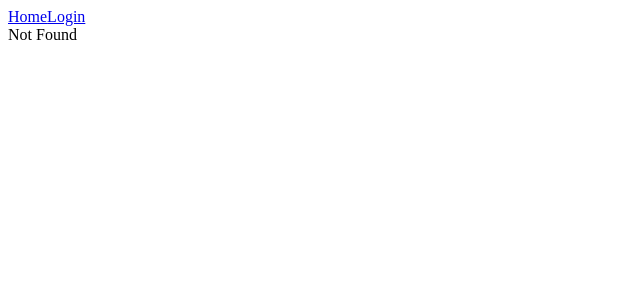
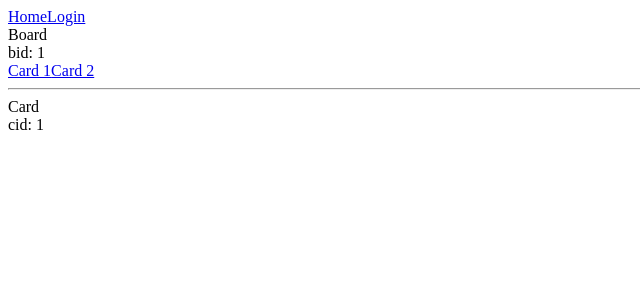
Before and after one commit to hyunto-example/vuejs-trello-lecture, a Vue app: page /b/1/c/1 in a window 1280 px wide. Before the commit this address had no page. Shown: the top 300 px of the page, without its empty margins (0-640 px from the left). Built offline with nearby package versions, Linux system fonts and the light colour scheme.

Commit message:
2. 라우팅 - 중첩 라우트
- router-view를 사용한 중첩 라우트 실습

```diff
--- a/src/components/Board.vue
+++ b/src/components/Board.vue
@@ -2,6 +2,10 @@
     <div>
         Board
         <div>bid: {{bid}}</div>
+        <router-link :to="`/b/${bid}/c/1`">Card 1</router-link>
+        <router-link :to="`/b/${bid}/c/2`">Card 2</router-link>
+        <hr>
+        <router-view></router-view>
     </div>
 </template>
 
--- /dev/null
+++ b/src/components/Card.vue
@@ -0,0 +1,30 @@
+<template>
+    <div>
+        Card
+        <div>
+            cid: {{cid}}
+        </div>
+    </div>
+</template>
+
+<script>
+export default {
+    created() {
+        this.cid = this.$route.params.cid
+    },
+    watch: {
+        '$route'() {
+            this.cid = this.$route.params.cid
+        }
+    },
+    data() {
+        return {
+            cid: 0
+        }
+    },
+}
+</script>
+
+<style>
+
+</style>
--- a/src/router/index.js
+++ b/src/router/index.js
@@ -4,6 +4,7 @@
 import Login from '../components/Login.vue';
 import NotFound from '../components/NotFound.vue';
 import Board from '../components/Board.vue';
+import Card from '../components/Card.vue';
 
 Vue.use(VueRouter);
 
@@ -12,7 +13,9 @@
   routes: [
     { path: '/', component: Home },
     { path: '/login', component: Login },
-    { path: '/b/:bid', component: Board },
+    { path: '/b/:bid', component: Board, children: [
+      { path: 'c/:cid', component: Card }
+    ] },
     { path: '*', component: NotFound }
   ]
 });
```
